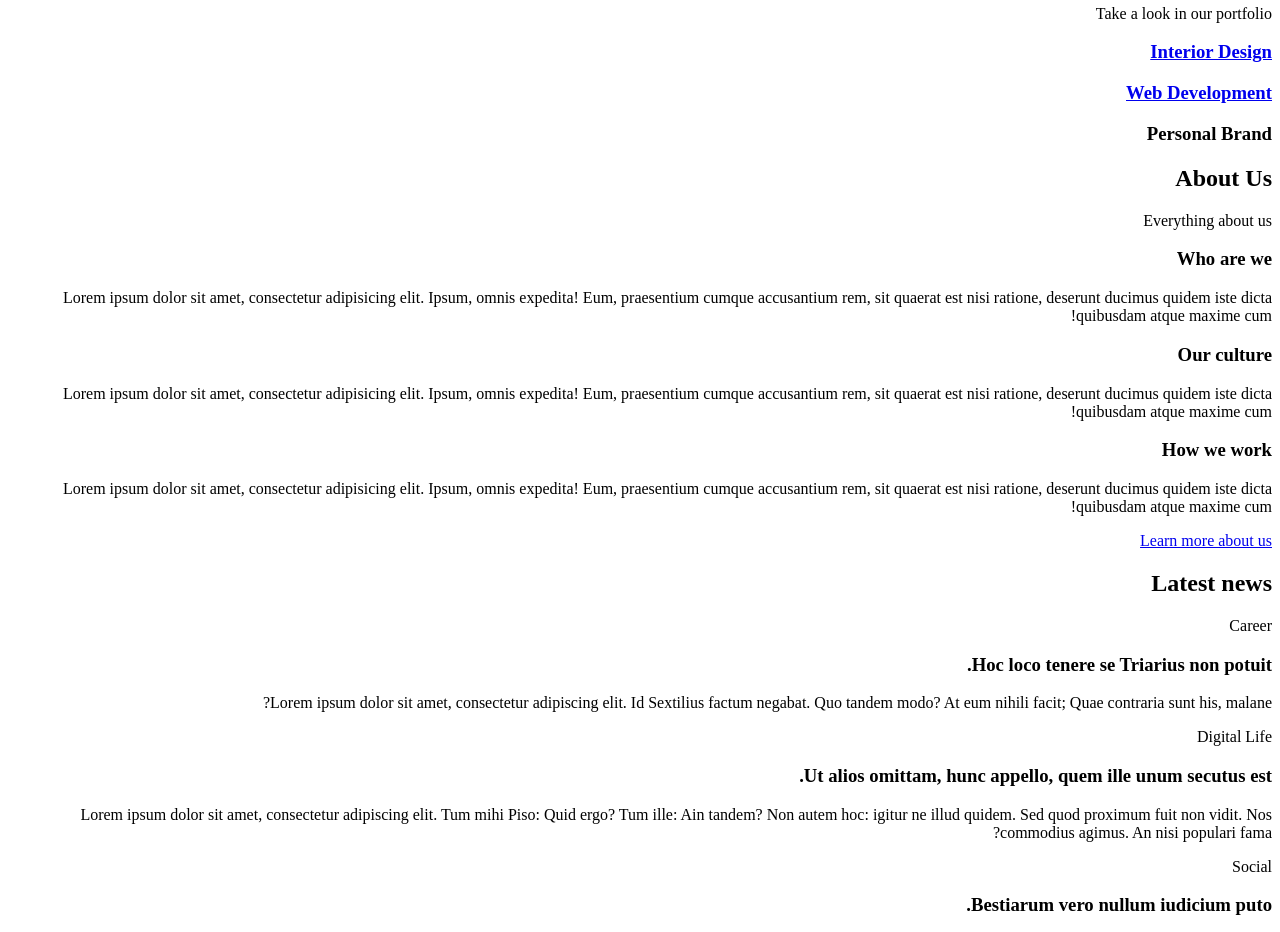
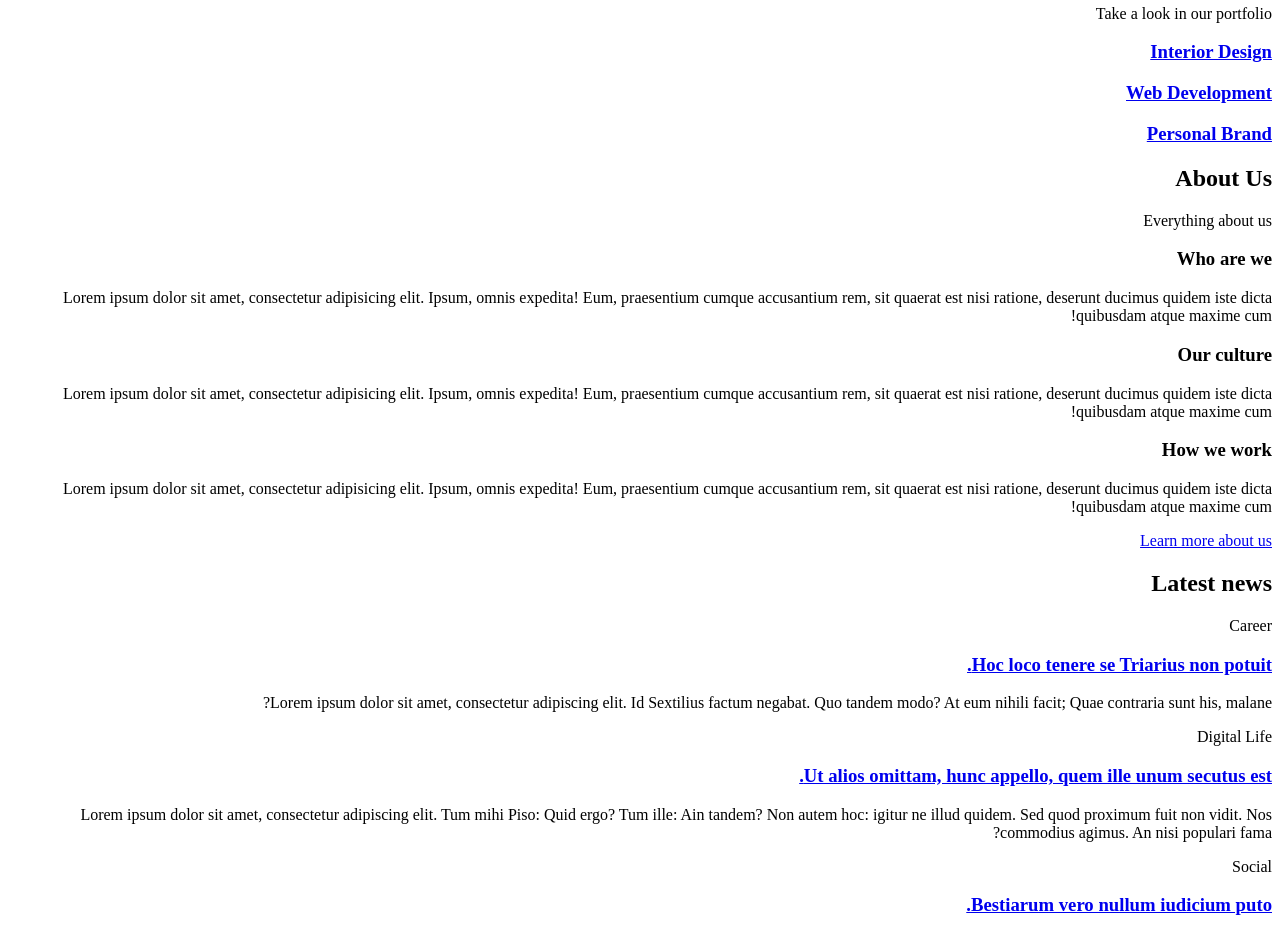
Before and after one commit to starles-barkley/atlas-web_front_end, a plain HTML site: page html_advanced/23-index.html in a window 1280 px wide. Shown: the part 580-1512 px from the top of the page. Drawn offline with Linux system fonts and the light colour scheme.

Commit message:
add linking buttons to the rest of h3s

```diff
--- a/html_advanced/23-index.html
+++ b/html_advanced/23-index.html
@@ -78,7 +78,7 @@
                         <h3><a href="#">Web Development</a></h3>
                     </article>
                     <article>
-                        <h3>Personal Brand</h3>
+                        <h3><a href="#">Personal Brand</a></h3>
                     </article>
                     </div>
 
@@ -117,17 +117,17 @@
                     <div>
                     <article>
                             <p>Career</p>
-                        <h3>Hoc loco tenere se Triarius non potuit.</h3>
+                        <h3><a href="#">Hoc loco tenere se Triarius non potuit.</a></h3>
                             <p>Lorem ipsum dolor sit amet, consectetur adipiscing elit. Id Sextilius factum negabat. Quo tandem modo? At eum nihili facit; Quae contraria sunt his, malane?</p>
                     </article>
                     <article>
                             <p>Digital Life</p>
-                        <h3>Ut alios omittam, hunc appello, quem ille unum secutus est.</h3>
+                        <h3><a href="#">Ut alios omittam, hunc appello, quem ille unum secutus est.</a></h3>
                             <p>Lorem ipsum dolor sit amet, consectetur adipiscing elit. Tum mihi Piso: Quid ergo? Tum ille: Ain tandem? Non autem hoc: igitur ne illud quidem. Sed quod proximum fuit non vidit. Nos commodius agimus. An nisi populari fama?</p>
                     </article>
                     <article>
                             <p>Social</p>
-                        <h3>Bestiarum vero nullum iudicium puto.</h3>
+                        <h3><a href="#">Bestiarum vero nullum iudicium puto.</a></h3>
                             <p>Lorem ipsum dolor sit amet, consectetur adipiscing elit. Non igitur bene. Quid enim est a Chrysippo praetermissum in Stoicis? Pugnant Stoici cum Peripateticis. Prioris generis est docilitas, memoria; Apparet statim, quae sint officia, quae actiones.</p>
                     </article>
                     </div>
```
